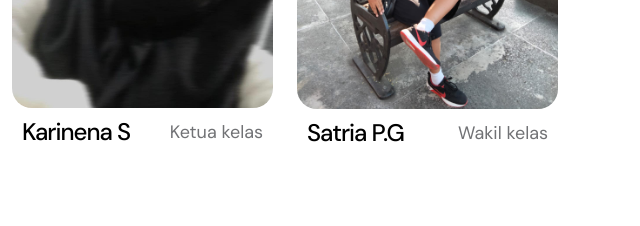
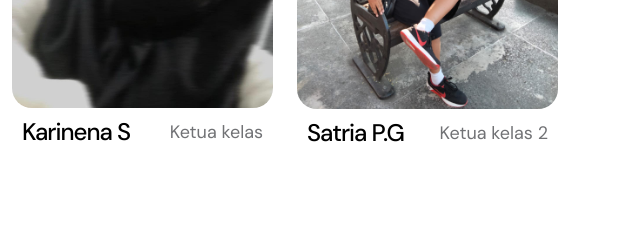
Before and after one commit to spacedelta26/spacedelta26.github.io, a plain HTML site: page index.html in a window 1280 px wide. Shown: the part 1140-1366 px from the top of the page, 640-1280 px from the left. Drawn offline with Linux system fonts and the light colour scheme.

Commit message:
Update index.html

```diff
--- a/index.html
+++ b/index.html
@@ -263,7 +263,7 @@
                                 <div class="member-block-info d-flex align-items-center">
                                     <h4>Satria P.G</h4>
 
-                                    <p class="ms-auto">Wakil kelas</p>
+                                    <p class="ms-auto">Ketua kelas 2</p>
                                 </div>
                             </div>
                         </div>
```
